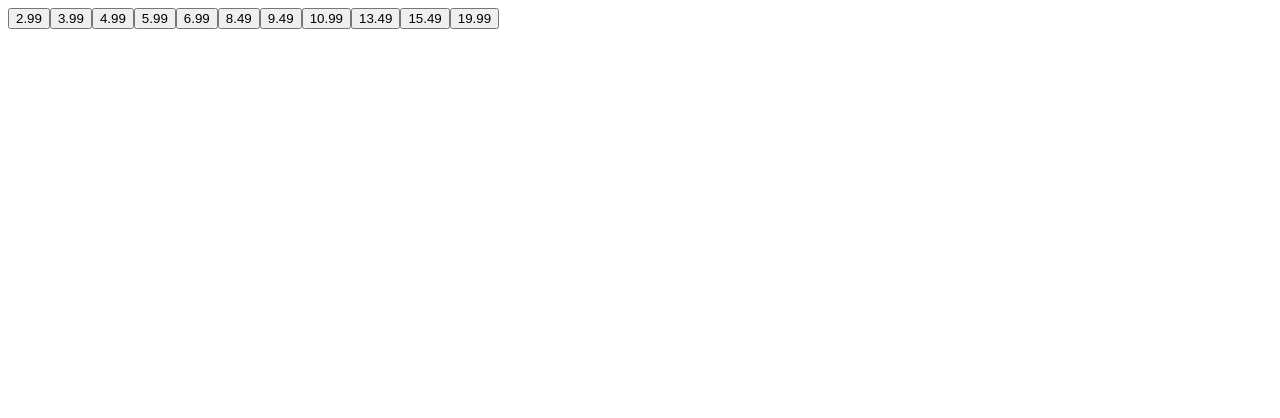
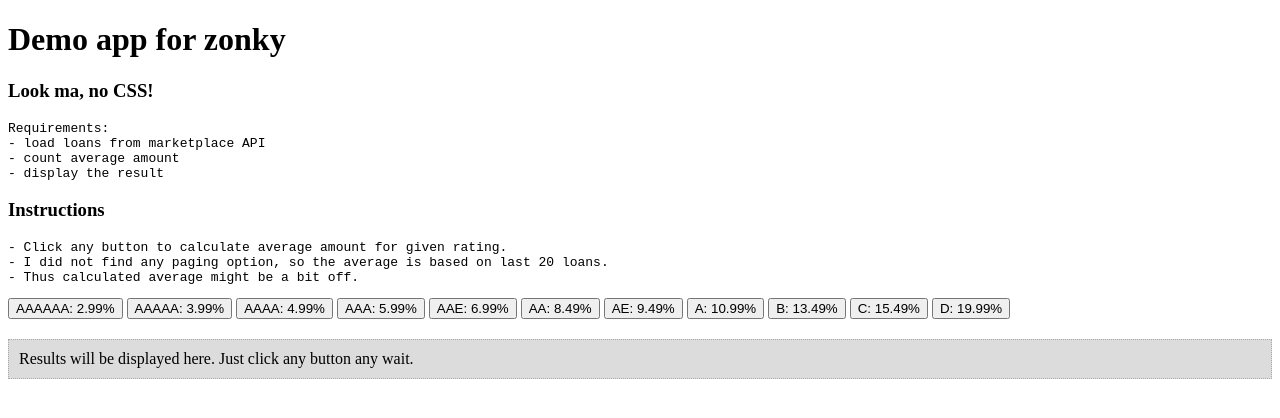
Before and after one commit to DavidVotrubec/zonkytest, an Angular app: page / in a window 1280 px wide. Shown: the top 418 px of the page. Built offline with nearby package versions, Linux system fonts and the light colour scheme.

Commit message:
Added instructions

```diff
--- a/src/app/app.component.html
+++ b/src/app/app.component.html
@@ -1,2 +1,22 @@
+<h1>
+  Demo app for zonky
+</h1>
+
+<h3>Look ma, no CSS!</h3>
+
+<pre>
+Requirements:
+- load loans from marketplace API
+- count average amount
+- display the result
+</pre>
+
+<h3>Instructions</h3>
+<pre>
+- Click any button to calculate average amount for given rating.
+- I did not find any paging option, so the average is based on last 20 loans.
+- Thus calculated average might be a bit off.
+</pre>
+
 <app-zonky-demo-calculator>
 </app-zonky-demo-calculator>
--- a/src/app/risk-filter/risk-filter.component.css
+++ b/src/app/risk-filter/risk-filter.component.css
@@ -0,0 +1,3 @@
+button {
+  margin-right: 4px;
+}
--- a/src/app/risk-filter/risk-filter.component.html
+++ b/src/app/risk-filter/risk-filter.component.html
@@ -1,6 +1,7 @@
 <div>
   <button class="btn"
     [disabled]="disabled"
+    [title]="rating.title"
     *ngFor="let rating of ratings"
-    (click)="select(rating)">{{rating.percentile}}</button>
+    (click)="select(rating)">{{rating.title}}: {{rating.percentile}}%</button>
 </div>
--- a/src/app/zonky-demo-calculator/zonky-demo-calculator.component.css
+++ b/src/app/zonky-demo-calculator/zonky-demo-calculator.component.css
@@ -0,0 +1,6 @@
+.graybox {
+  margin-top: 20px;
+  background-color: gainsboro;
+  padding: 10px;
+  border: 1px dotted darkgray;
+}
--- a/src/app/zonky-demo-calculator/zonky-demo-calculator.component.html
+++ b/src/app/zonky-demo-calculator/zonky-demo-calculator.component.html
@@ -1,5 +1,6 @@
 <app-risk-filter [disabled]="isLoading" (changedRisk)="calculateAverageAmount($event)"></app-risk-filter>
 
+<div class="graybox" *ngIf="!showPlaceholder; else placeholder">
     <div *ngIf="isLoading">
       Loading, please wait ...<br/>
       Data are loaded via proxy, so it takes some time.
@@ -8,3 +9,10 @@
     <div *ngIf="averageAmount > 0 && !isLoading">
       The average amount is {{averageAmount | currency:currencyValue:'symbol':'3.2-2':locale}} based on {{recordsCount}} loans.
     </div>
+</div>
+
+<ng-template #placeholder>
+  <div class="graybox">
+    Results will be displayed here. Just click any button any wait.
+  </div>
+</ng-template>
--- a/src/app/zonky-demo-calculator/zonky-demo-calculator.component.ts
+++ b/src/app/zonky-demo-calculator/zonky-demo-calculator.component.ts
@@ -12,7 +12,7 @@ import { locale } from '../config';
 export class ZonkyDemoCalculatorComponent {
 
   isLoading = false;
-  averageAmount = 0;
+  averageAmount: number = null;
   recordsCount = 0;
   currencyValue = '';
 
@@ -23,6 +23,9 @@ export class ZonkyDemoCalculatorComponent {
     private marketplaceService: MarketplaceService
   ) { }
 
+  get showPlaceholder() {
+    return !this.isLoading && this.averageAmount == null;
+  }
 
   calculateAverageAmount(rating: Rating) {
     // Prevent duplicated requests
```
Also changed, not shown: 3 other files (tests, documents, lock files or other folders). Lines whose indentation alone changed are shown as unchanged.
